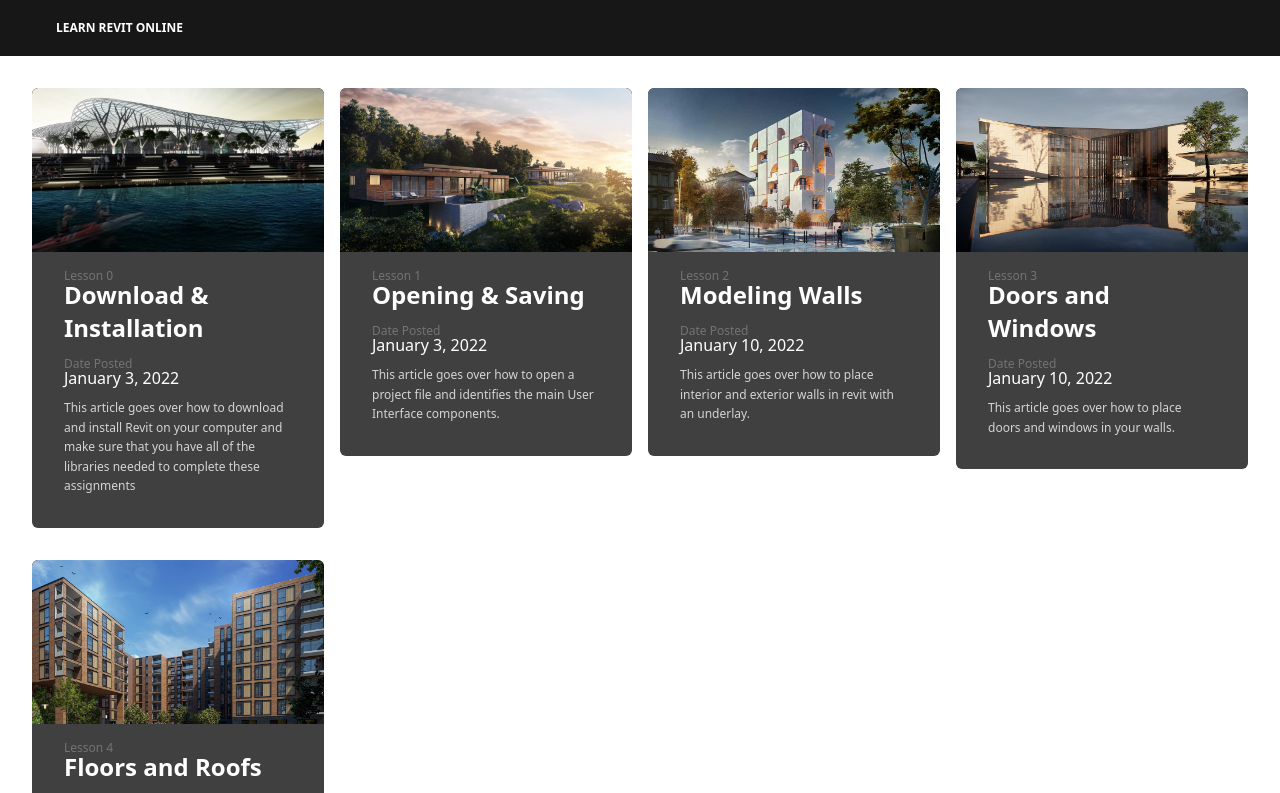
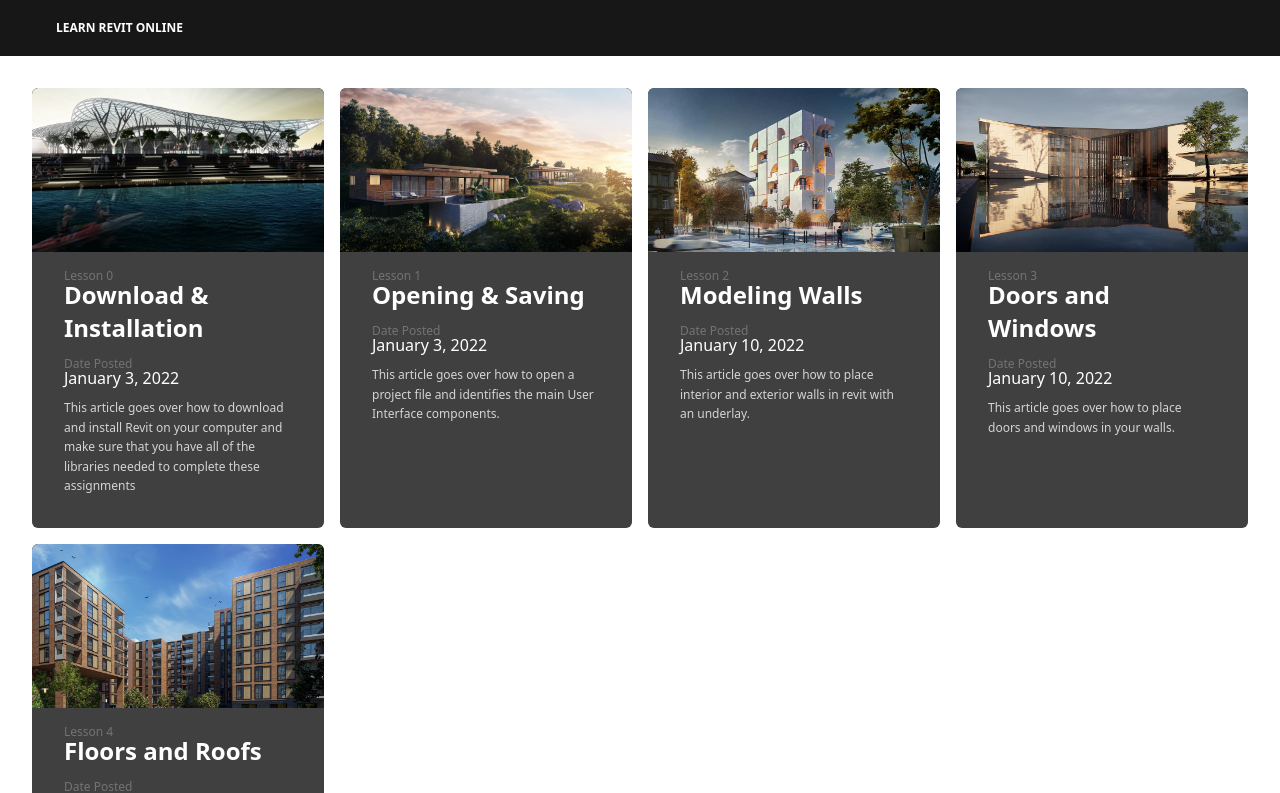
Before and after one commit to NeusFear/revit-training, a Next.js app: page / in a window 1280 px wide. Shown: the top 793 px of the page. Built offline with nearby package versions, Linux system fonts and the light colour scheme.

Commit message:
Align everything on the home page

```diff
--- a/pages/index.tsx
+++ b/pages/index.tsx
@@ -27,7 +27,7 @@ const HomePage = ({ allPosts }: { allPosts: PostType[] }) => {
 const PostPreview = ({ post, index }: { post: PostType, index: number }) => {
 
   return (
-    <div className="rounded-md bg-neutral-700 mb-4 h-min">
+    <div className="rounded-md bg-neutral-700 h-full">
       <CoverImage
         slug={post.slug}
         title={"Lesson " + index + ": " + post.title}
```
